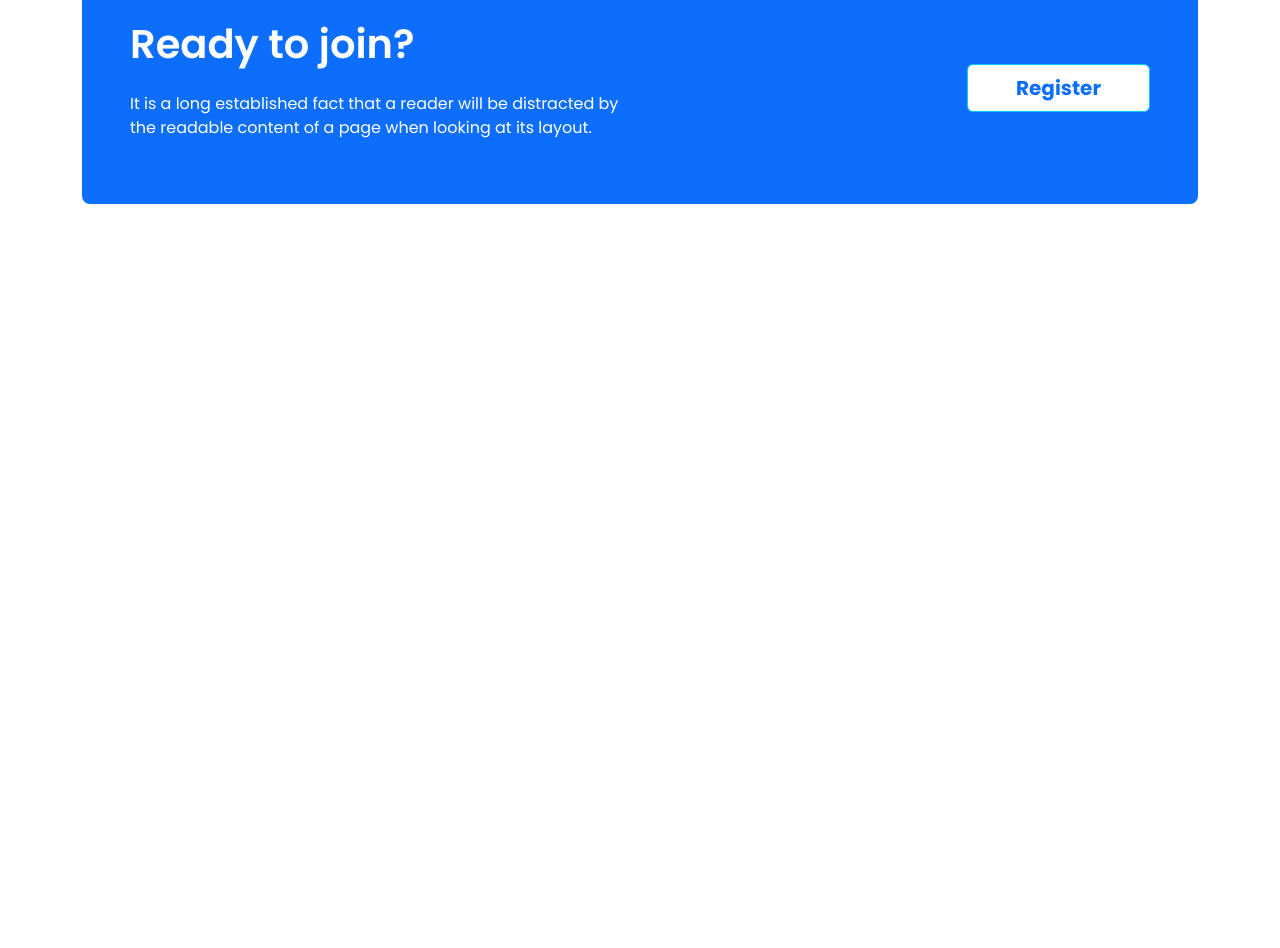
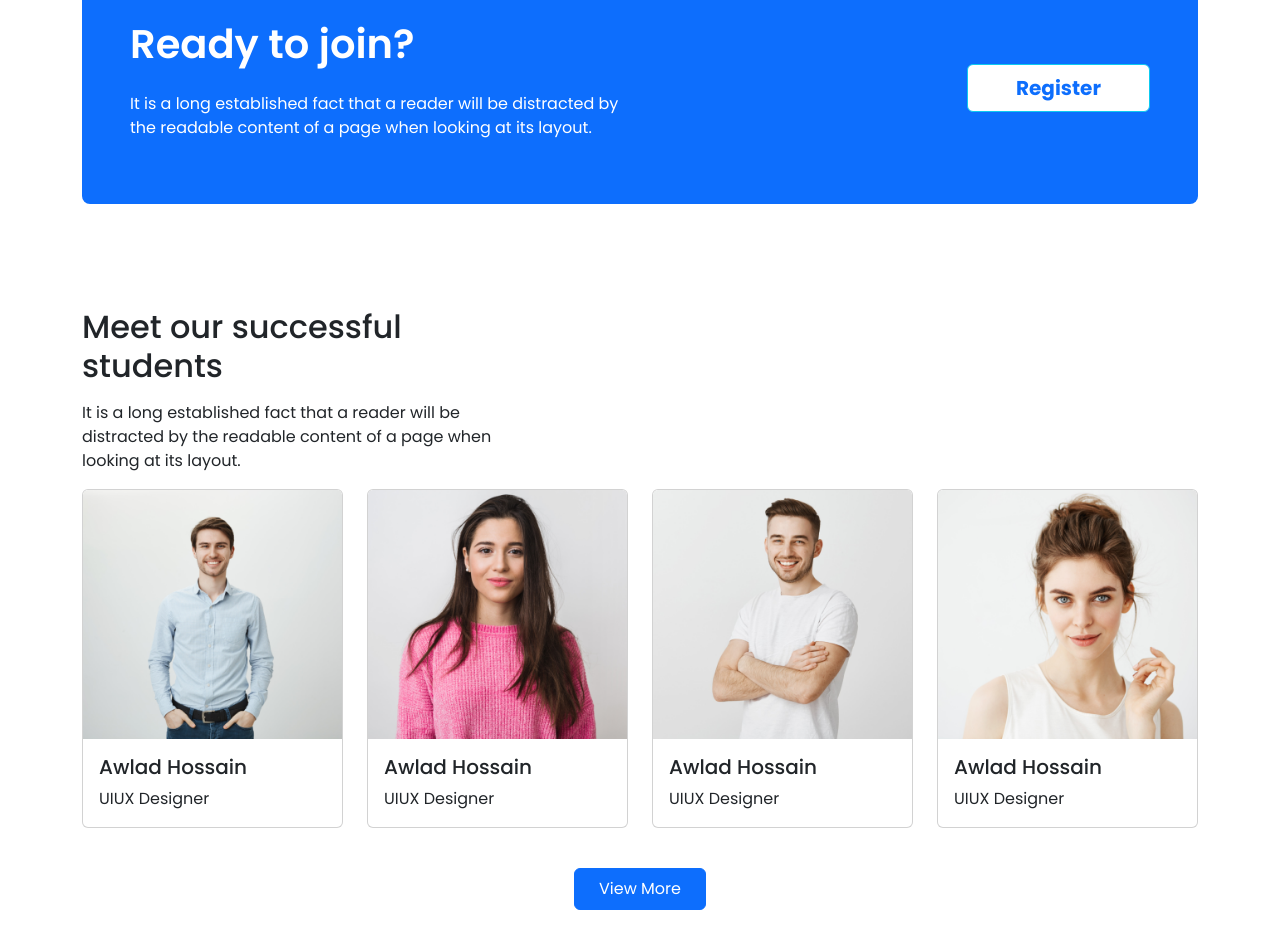
Before and after one commit to DhWalidkhl/e-techedu, a plain HTML site: page index.html in a window 1280 px wide. Shown: the part 2604-3552 px from the top of the page. Before the commit the page ends 2904 px from the top, so only its background shows below. Drawn offline with nearby package versions, Linux system fonts and the light colour scheme.

Commit message:
successful student section

```diff
--- a/index.html
+++ b/index.html
@@ -413,6 +413,69 @@
     </section>
     <!-- Ready to Join section end -->
 
+<!-- successful students section start -->
+
+<section class="success my-5 py-2">
+    <div class="container">
+        <div class="row">
+            <div class="col-lg-5">
+                <h2 class="mb-3">Meet our successful students</h2>
+                <p>It is a long established fact that a reader will be distracted by the readable content of a page when looking at its layout.</p>
+            </div>
+            <div class="col-lg-7"></div>
+        </div>
+        <!-- <div class="success-title w-50 mb-4">
+            <h2 class="mb-3">Meet our successful students</h2>
+            <p>It is a long established fact that a reader will be distracted by the readable content of a page when looking at its layout.</p>
+        </div> -->
+        <div class="success-students">
+            <div class="row">
+                <div class="col-lg-3">
+                    <div class="card">
+                        <img src="images/student/student-1.png" class="card-img-top" alt="...">
+                        <div class="card-body">
+                          <h5>Awlad Hossain</h5>
+                          <p class="card-text">UIUX Designer</p>
+                        </div>
+                      </div>
+                </div>
+                <div class="col-lg-3">
+                    <div class="card">
+                        <img src="images/student/student-2.png" class="card-img-top" alt="...">
+                        <div class="card-body">
+                          <h5>Awlad Hossain</h5>
+                          <p class="card-text">UIUX Designer</p>
+                        </div>
+                      </div>
+                </div>
+                <div class="col-lg-3">
+                    <div class="card">
+                        <img src="images/student/student-3.png" class="card-img-top" alt="...">
+                        <div class="card-body">
+                          <h5>Awlad Hossain</h5>
+                          <p class="card-text">UIUX Designer</p>
+                        </div>
+                      </div>
+                </div>
+                <div class="col-lg-3">
+                    <div class="card">
+                        <img src="images/student/student-4.png" class="card-img-top" alt="...">
+                        <div class="card-body">
+                          <h5>Awlad Hossain</h5>
+                          <p class="card-text">UIUX Designer</p>
+                        </div>
+                      </div>
+                </div>
+            </div>
+        </div>
+        <div class="success-btn text-center my-4">
+            <button class="btn btn-primary text-white px-4 py-2 mt-3">View More</button>
+        </div>
+    </div>
+</section>
+<!-- successful students section end -->
+
+
 
 
 
```
